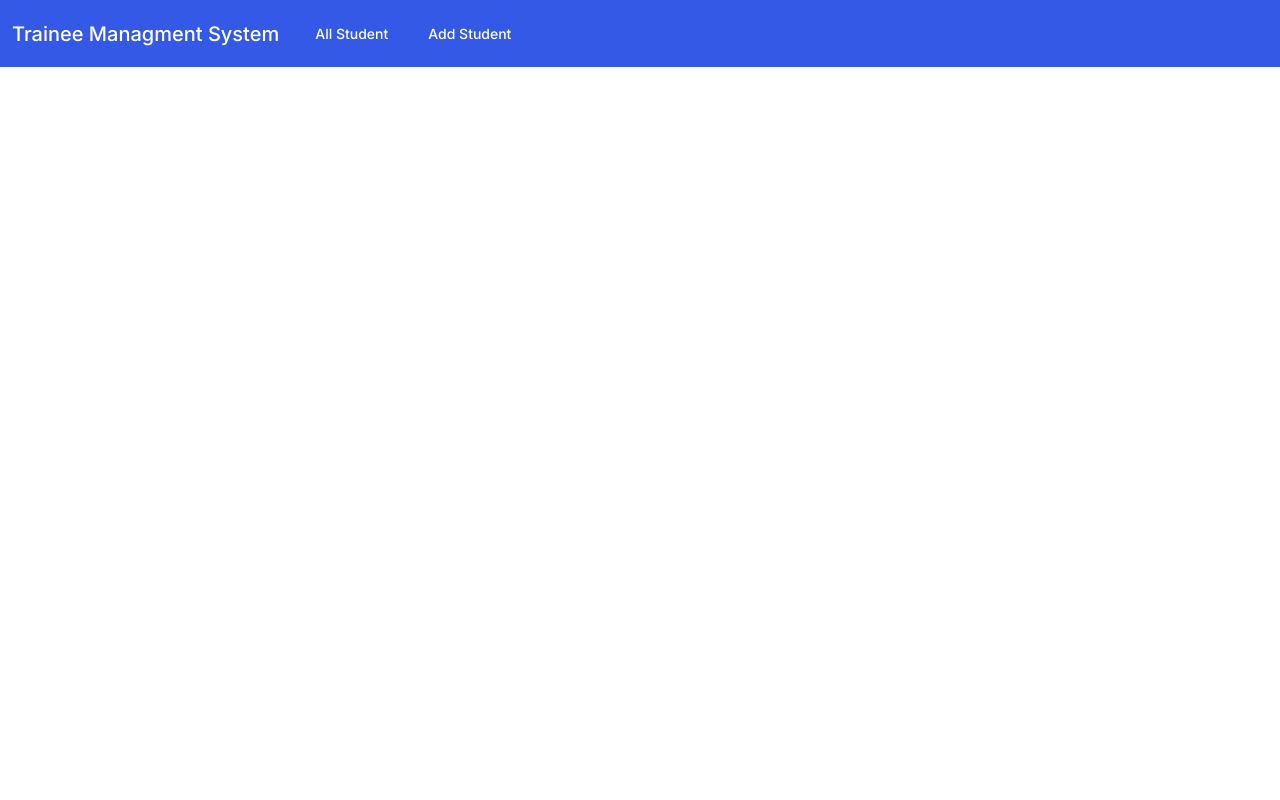
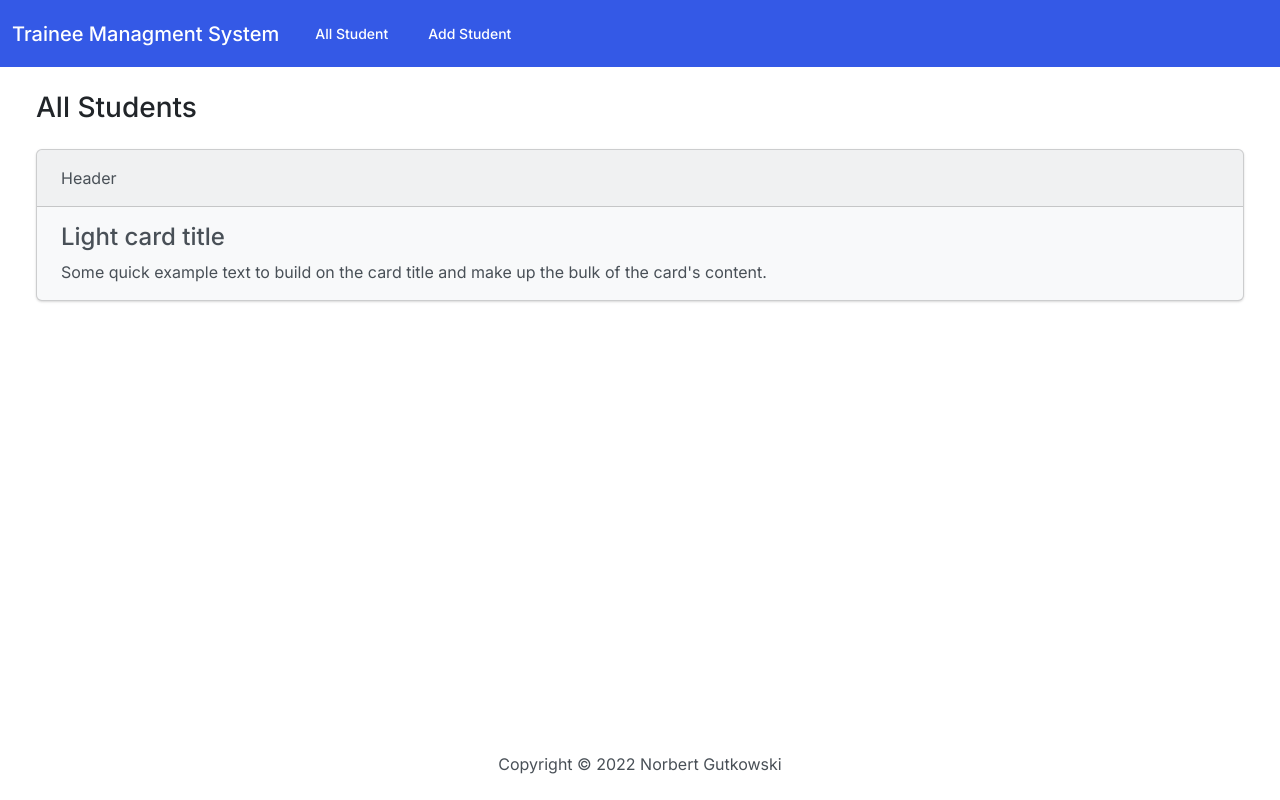
Before and after one commit to NorbertAll/traineeManagementSystem, a Django app: page / in a window 1280 px wide. Run offline with Django 4.2, Linux system fonts and the light colour scheme; some libraries are stand-ins or nearby versions.

Commit message:
create main page layout

```diff
--- a/students/templates/students/index.html
+++ b/students/templates/students/index.html
@@ -14,7 +14,7 @@
     <link rel="stylesheet" href="" />
     <link rel="stylesheet" href="{% static 'css/bootstrap.min.css' %}" />
   </head>
-  <body>
+  <body class="d-flex flex-column min-vh-100">
     <nav class="navbar navbar-expand-lg navbar-dark bg-primary">
       <div class="container-fluid">
         <a class="navbar-brand" href="#">Trainee Managment System</a>
@@ -42,6 +42,34 @@
       </div>
     </nav>
 
+    <div class="container-fluid">
+      <h3 class="m-4">All Students</h3>
+      <div clss="row">
+        <div class="col-12">
+          <div class="card bg-light ms-4 me-4 mb-4">
+            <div class="card-header">Header</div>
+            <div class="card-body">
+              <h4 class="card-title">Light card title</h4>
+              <p class="card-text">
+                Some quick example text to build on the card title and make up
+                the bulk of the card's content.
+              </p>
+            </div>
+          </div>
+        </div>
+      </div>
+    </div>
+    <footer class="mt-auto mb-4">
+      <div class="text-center">
+        <span>
+          Copyright &copy;
+          <script>
+            document.write(new Date().getFullYear());
+          </script>
+          Norbert Gutkowski
+        </span>
+      </div>
+    </footer>
     <script src="" async defer></script>
     <script
       src="https://cdn.jsdelivr.net/npm/bootstrap@5.0.2/dist/js/bootstrap.bundle.min.js"
```
